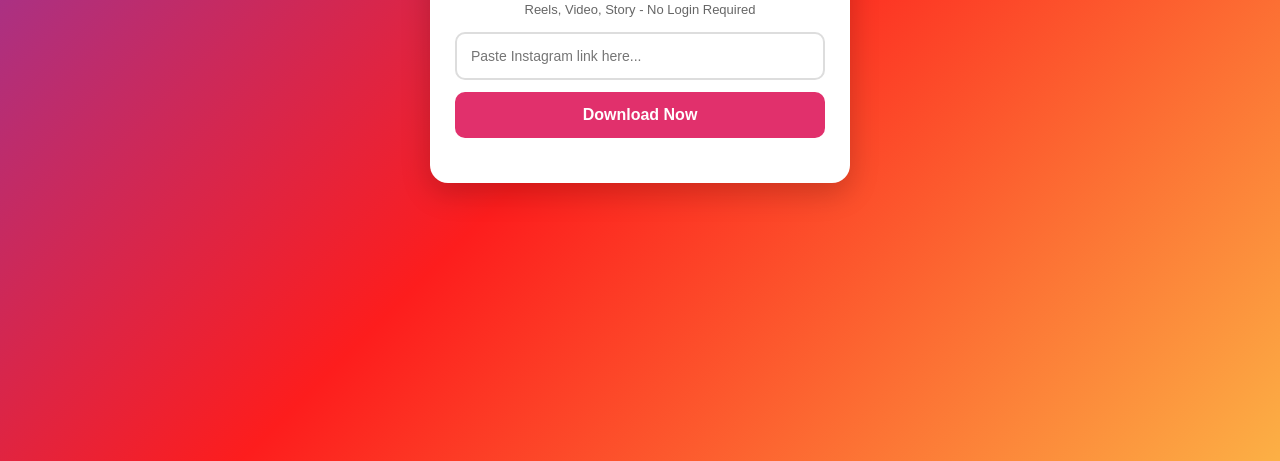
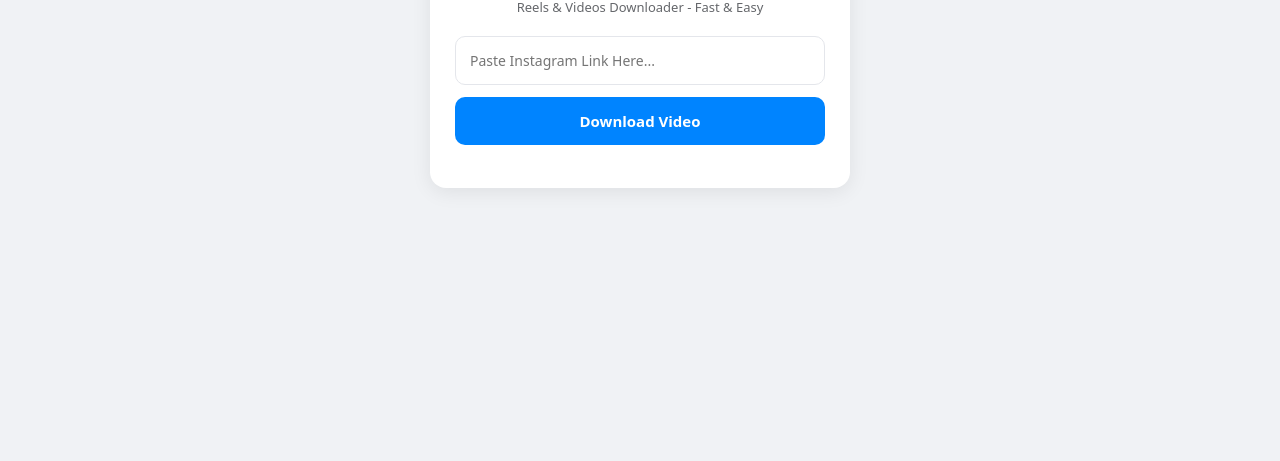
Before and after one commit to bishalutujt-cloud/insta-downloader, a plain HTML site: page index.html in a window 1280 px wide. Shown: the part 339-800 px from the top of the page. Drawn offline with Linux system fonts and the light colour scheme.

Commit message:
Update index.html

```diff
--- a/index.html
+++ b/index.html
@@ -3,48 +3,59 @@
 <head>
   <meta charset="UTF-8">
   <meta name="viewport" content="width=device-width, initial-scale=1.0">
-<title>Insta Video Downloader - No Login</title>
+  <title>Insta Video Downloader</title>
   <style>
-*{margin:0;padding:0;box-sizing:border-box}
-body{font-family:Arial,sans-serif;background:linear-gradient(135deg,#833ab4,#fd1d1d,#fcb045);min-height:100vh;display:flex;align-items:center;justify-content:center;padding:15px}
-.box{background:#fff;width:100%;max-width:420px;padding:25px;border-radius:18px;box-shadow:0 10px 30px rgba(0,0,0,0.2);text-align:center}
-h2{margin-bottom:10px}
-p.sub{color:#666;font-size:13px;margin-bottom:15px}
-input{width:100%;padding:14px;border:2px solid #ddd;border-radius:10px;font-size:14px}
-button{width:100%;margin-top:12px;padding:14px;background:#e1306c;color:#fff;border:0;border-radius:10px;font-size:16px;font-weight:bold;cursor:pointer}
-#result{margin-top:20px}
-.success{color:green;font-weight:bold}
-.btn{display:block;width:100%;padding:14px;margin-top:10px;border-radius:10px;text-decoration:none;color:#fff;font-weight:bold}
-.btn1{background:#000}
-.btn2{background:#444}
-.error{color:red;font-size:14px}
+    * { box-sizing: border-box; margin: 0; padding: 0; font-family: system-ui, -apple-system, sans-serif; }
+    body { background: #f0f2f5; display: flex; justify-content: center; align-items: center; min-height: 100vh; padding: 15px; }
+    .card { background: #ffffff; padding: 25px; border-radius: 16px; box-shadow: 0 4px 20px rgba(0,0,0,0.08); width: 100%; max-width: 420px; text-align: center; }
+    h2 { color: #1c2b46; font-size: 22px; margin-bottom: 8px; }
+    p.sub { color: #65676b; font-size: 13px; margin-bottom: 20px; }
+    input { width: 100%; padding: 14px; border: 1.5px solid #e4e6eb; border-radius: 10px; font-size: 14px; outline: none; margin-bottom: 12px; }
+    input:focus { border-color: #0084ff; }
+    button { width: 100%; padding: 14px; background: #0084ff; color: #fff; border: none; border-radius: 10px; font-size: 15px; font-weight: 600; cursor: pointer; transition: 0.2s; }
+    button:hover { background: #0073e6; }
+    #result { margin-top: 18px; text-align: left; }
+    .dl-btn { display: block; width: 100%; padding: 12px; margin-top: 10px; text-align: center; border-radius: 8px; text-decoration: none; font-weight: 600; font-size: 14px; }
+    .btn-main { background: #10b981; color: white; }
+    .btn-backup { background: #6b7280; color: white; }
+    .error { color: #ef4444; font-size: 13px; text-align: center; }
   </style>
 </head>
 <body>
-<div class="box">
+
+  <div class="card">
     <h2>📥 Insta Downloader</h2>
-<p class="sub">Reels, Video, Story - No Login Required</p>
-<input id="instaUrl" placeholder="Paste Instagram link here...">
-<button onclick="downloadNow()">Download Now</button>
+    <p class="sub">Reels & Videos Downloader - Fast & Easy</p>
+
+    <input type="text" id="instaUrl" placeholder="Paste Instagram Link Here...">
+    <button onclick="getDownloadLink()">Download Video</button>
+
     <div id="result"></div>
   </div>
 
   <script>
-function downloadNow(){
-  let url = document.getElementById('instaUrl').value.trim();
-  let res = document.getElementById('result');
-  if(!url){ res.innerHTML='<p class=error>❌ Pehle link paste karo</p>'; return; }
+    function getDownloadLink() {
+      let url = document.getElementById("instaUrl").value.trim();
+      let res = document.getElementById("result");
 
-  // Convert to ddinstagram - works without any hosting/backend
-  let ddLink = url.replace('https://www.instagram.com','https://ddinstagram.com').replace('https://instagram.com','https://ddinstagram.com').replace('http://www.instagram.com','https://ddinstagram.com').replace('www.instagram.com','ddinstagram.com').replace('instagram.com','ddinstagram.com');
+      if (!url) {
+        res.innerHTML = '<p class="error">⚠️ Pehle link paste karein!</p>';
+        return;
+      }
+
+      // Convert URL for instant direct download
+      let ddUrl = url.replace('instagram.com', 'ddinstagram.com');
+      let CobaltUrl = "https://cobalt.tools/"; // Fast backup option
 
       res.innerHTML = `
-    <p class=success>✅ Ready Hai Bhai!</p>
-    <a class="btn btn1" href="${ddLink}" target="_blank">⬇️ Server 1 - Direct Download</a>
-    <a class="btn btn2" href="https://savegram.app/en#url=${encodeURIComponent(url)}" target="_blank">Server 2 - Backup</a>
-    <p style="font-size:11px;color:#666;margin-top:10px">Server 1 khule to video par 3 dot ( ⋮ ) pe click karke Download karo</p>
+        <a class="dl-btn btn-main" href="${ddUrl}" target="_blank">🚀 Direct Download (Server 1)</a>
+        <a class="dl-btn btn-backup" href="${CobaltUrl}" target="_blank">🔄 Backup Download (Server 2)</a>
+        <p style="font-size:11px; color:#888; margin-top:10px; text-align:center;">
+          Note: Page khulne par 3 dots (⋮) pe click karke Download kar sakte hain.
+        </p>
       `;
     }
   </script>
+
 </body>
 </html>
```
Lines whose indentation alone changed are shown as unchanged.
